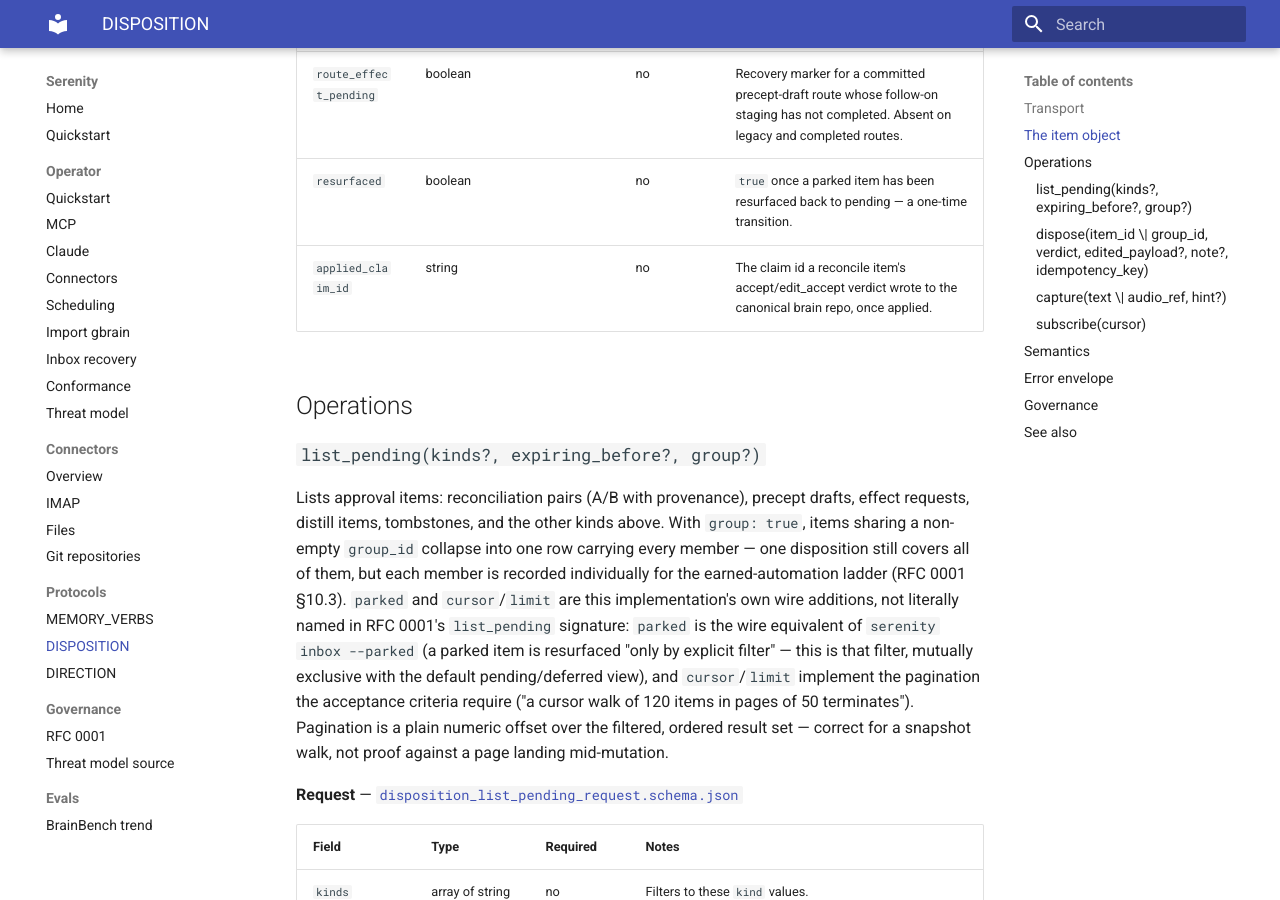
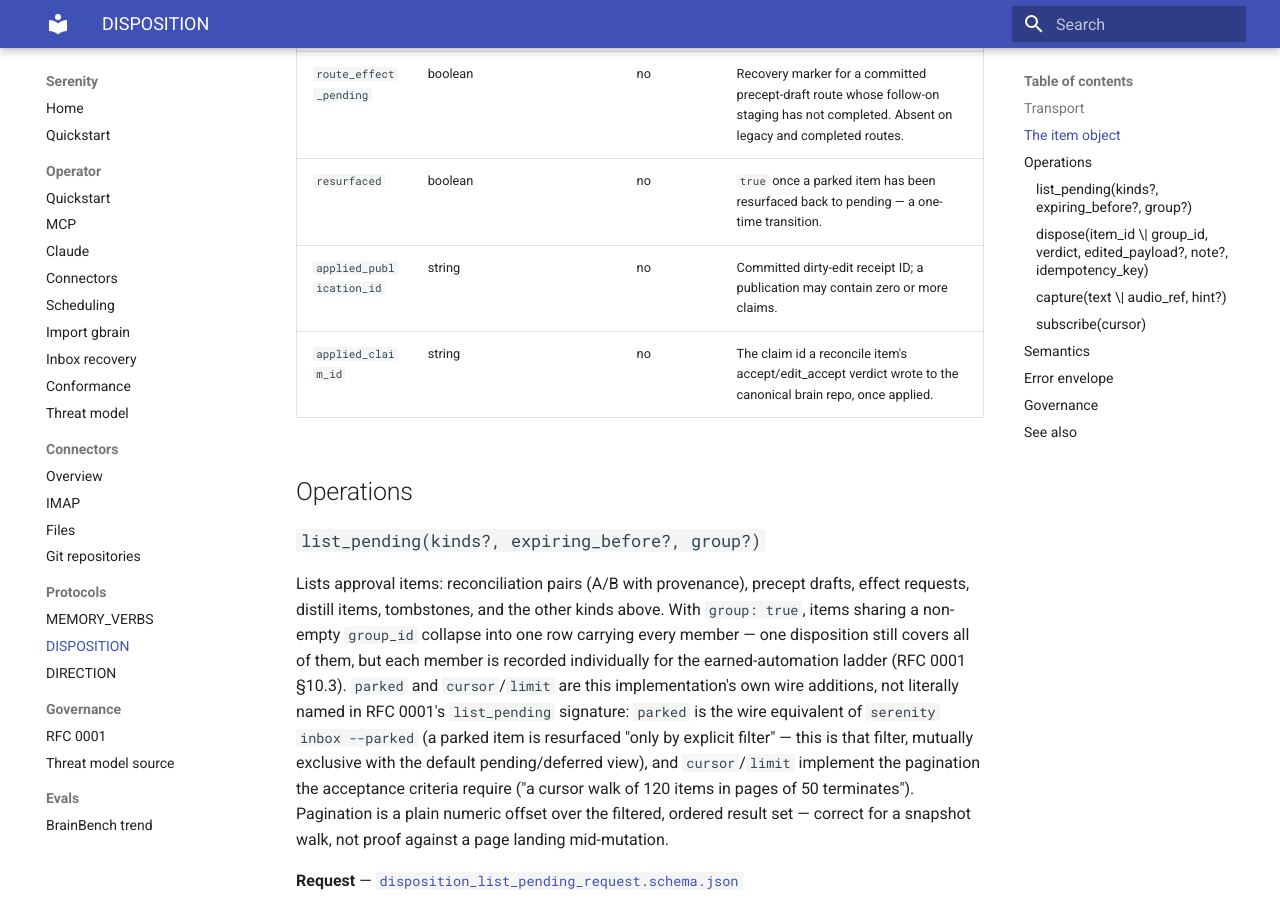
Before and after one commit to sirerun/serenity, an MkDocs documentation site: the page built from docs/protocol/DISPOSITION_v1.md, in a window 1280 px wide and 900 px high, scrolled down 2134 px. Built offline with MkDocs 1.6.1 and Material for MkDocs 9.7.7, drawn with Linux system fonts in a browser that asks for light colours.

Commit message:
Describe optional dirty-edit completion receipts

```diff
--- a/docs/protocol/DISPOSITION_v1.md
+++ b/docs/protocol/DISPOSITION_v1.md
@@ -62,6 +62,7 @@ rather than redeclared.
 | `route` | enum: `claim-batch`, `precept-draft`, `note`, `trash` | no | Set only for a distill item disposed through the capture routing path. |
 | `route_effect_pending` | boolean | no | Recovery marker for a committed precept-draft route whose follow-on staging has not completed. Absent on legacy and completed routes. |
 | `resurfaced` | boolean | no | `true` once a parked item has been resurfaced back to pending — a one-time transition. |
+| `applied_publication_id` | string | no | Committed dirty-edit receipt ID; a publication may contain zero or more claims. |
 | `applied_claim_id` | string | no | The claim id a reconcile item's accept/edit_accept verdict wrote to the canonical brain repo, once applied. |
 
 ## Operations
```
